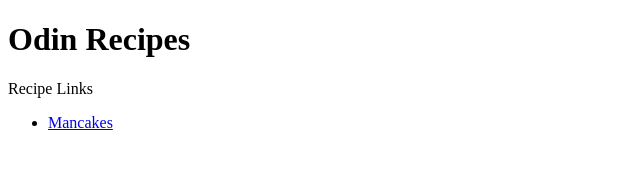
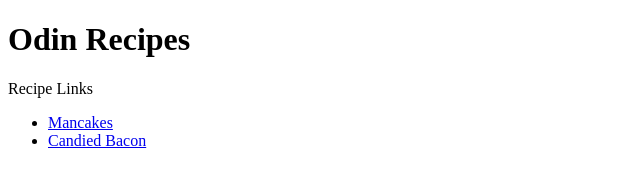
Before and after one commit to dolaisai/odin-recipes, a plain HTML site: page index.html in a window 1280 px wide. Shown: the whole page, without its empty margins (0-640 px from the left). Drawn offline with Linux system fonts and the light colour scheme.

Commit message:
add sources to README add reference to index.html for candied-bacon

```diff
--- a/index.html
+++ b/index.html
@@ -11,6 +11,9 @@
             <li>
                 <a href="./recipes/mancakes.html">Mancakes</a>
             </li>
+            <li>
+                <a href="./recipes/candied-bacon.html">Candied Bacon</a>
+            </li>
         </ul>
     </body>
 </html>
```
Also changed, not shown: 1 other file.
